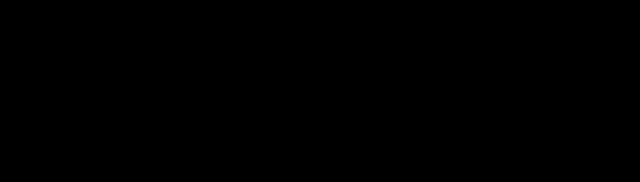
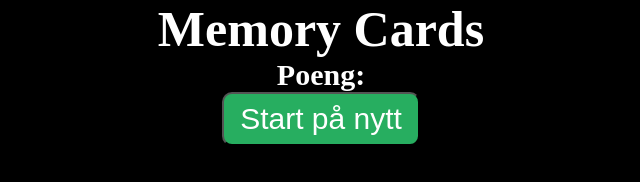
Before and after one commit to ole-dev1/JS-spill, a plain HTML site: page index.html in a window 1280 px wide. Shown: the whole page, without its empty margins (319-959 px from the left). Drawn offline with Linux system fonts and the light colour scheme.

Commit message:
Update index.html

```diff
--- a/index.html
+++ b/index.html
@@ -7,6 +7,13 @@
     <link rel="stylesheet" href="style.css">
 </head>
 <body>
-    <div id=""></div>
+    <h1>Memory Cards</h1>
+    <div class="container"></div>
+    <p>Poeng: <span class="Poeng"></span></p>
+    <div class="start">
+        <button onclick="restart()">Start på nytt</button>
+    </div>
+
+    <script src="index.js"></script>
 </body>
 </html>
```
